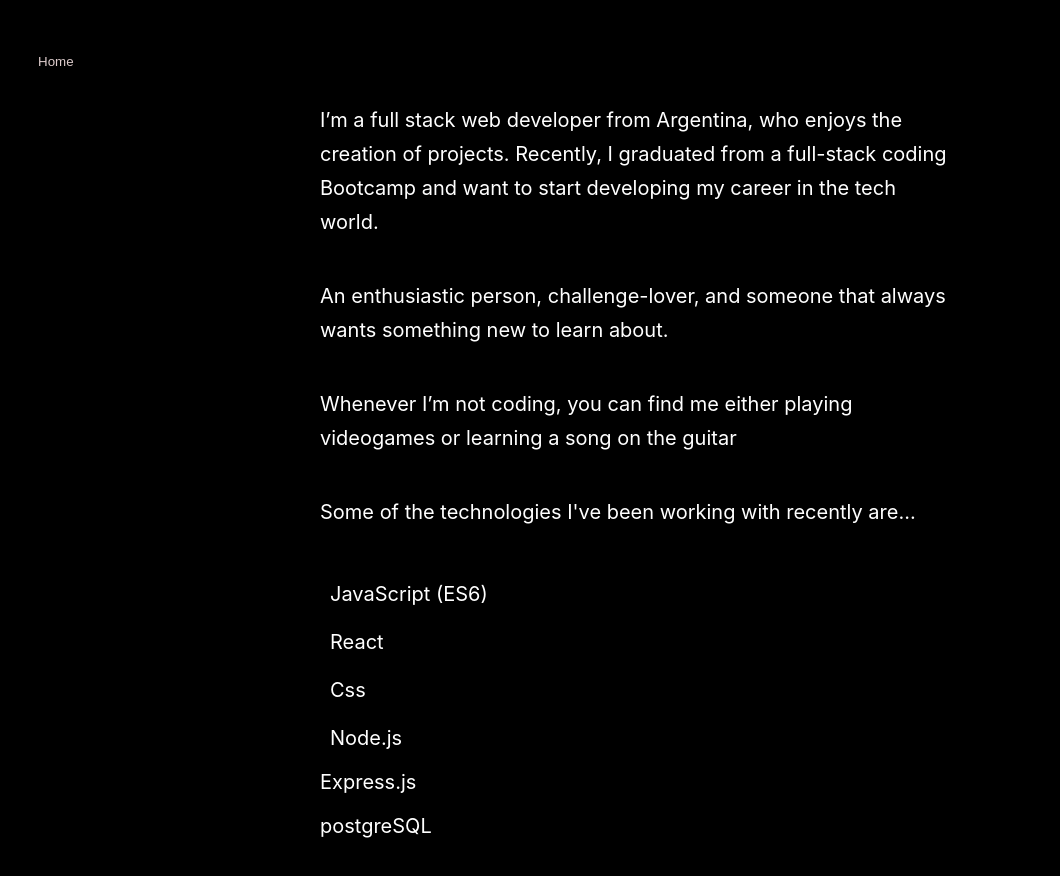
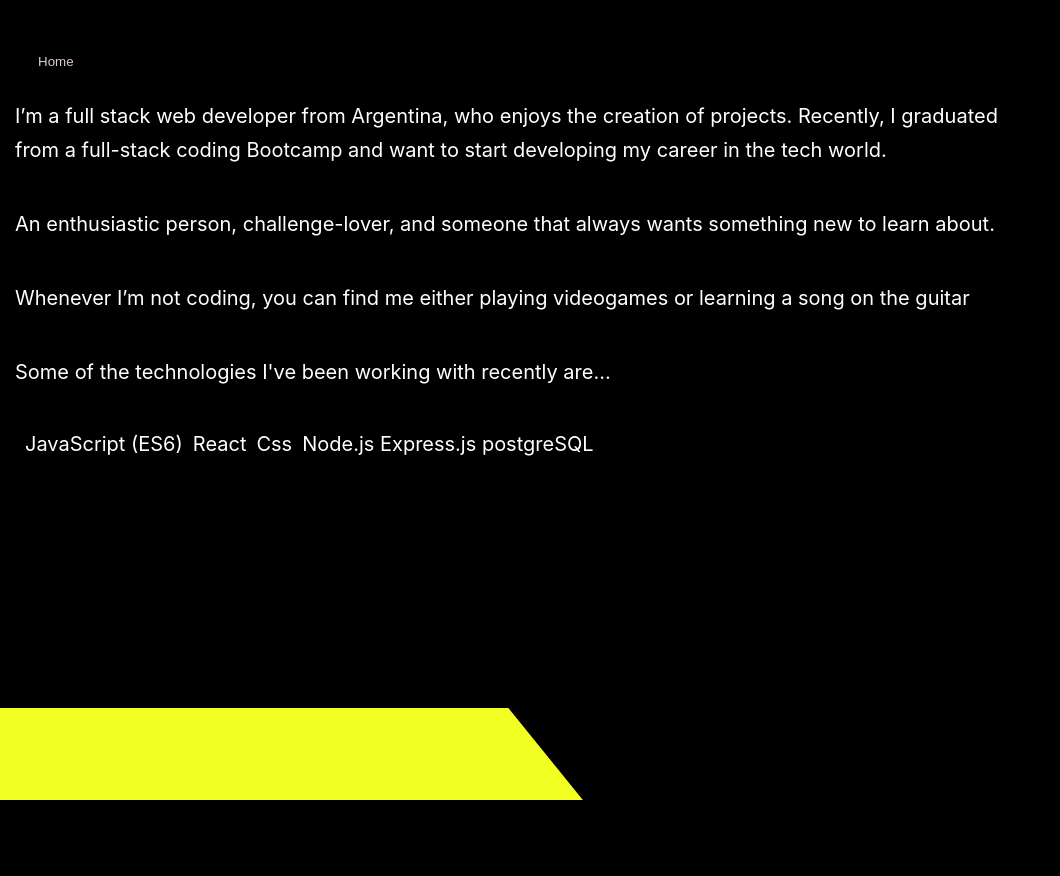
Before and after one commit to thomasHeitFux/portfolio, a React (Create React App) app: page /about in a window 1280 px wide. Shown: the top 876 px of the page, without its empty margins (0-1060 px from the left). After the commit the page ends 800 px from the top, so only its background shows below. Built offline with nearby package versions, Linux system fonts and the light colour scheme.

Commit message:
about updated

```diff
--- a/src/components/about/About.jsx
+++ b/src/components/about/About.jsx
@@ -24,12 +24,12 @@ export default function About() {
                     Some of the technologies I've been working with recently are...
                     <span><br/></span><br/>
                 <ul>
-                    <li><ion-icon name="logo-javascript"></ion-icon> JavaScript (ES6)</li>
-                    <li><ion-icon name="logo-react"></ion-icon>React</li>
-                    <li><ion-icon name="logo-css3"></ion-icon>Css</li>
-                    <li><ion-icon name="logo-nodejs"></ion-icon>Node.js</li>
-                    <li>Express.js</li>
-                    <li>postgreSQL</li>
+                    <ion-icon name="logo-javascript"></ion-icon> JavaScript (ES6)
+                    <ion-icon name="logo-react"></ion-icon>React
+                    <ion-icon name="logo-css3"></ion-icon>Css
+                    <ion-icon name="logo-nodejs"></ion-icon>Node.js
+                    Express.js
+                    postgreSQL
                 </ul>
 
                 </p>
--- a/src/components/about/About.module.css
+++ b/src/components/about/About.module.css
@@ -5,24 +5,21 @@
         color: white;
         margin-top: 3vh;
         text-align: left;
-        width: 50%;
+        width: 80%;
         display: flex;
         flex-direction: column;
         gap: 5vh;
-        margin-left: 25%;
-
+        text-align: left;
+        margin: 15px;
 }
 .father {
-        padding-bottom: 3vh;
+        padding-bottom: 29vh;
         padding-top: 3vh;
         background-color: #000;
 }
 ul{
         list-style: none;
 }
-li{
-        margin-top: 10px;
-}
 ion-icon{
         margin-right: 10px;
         color: #dd0;
```
